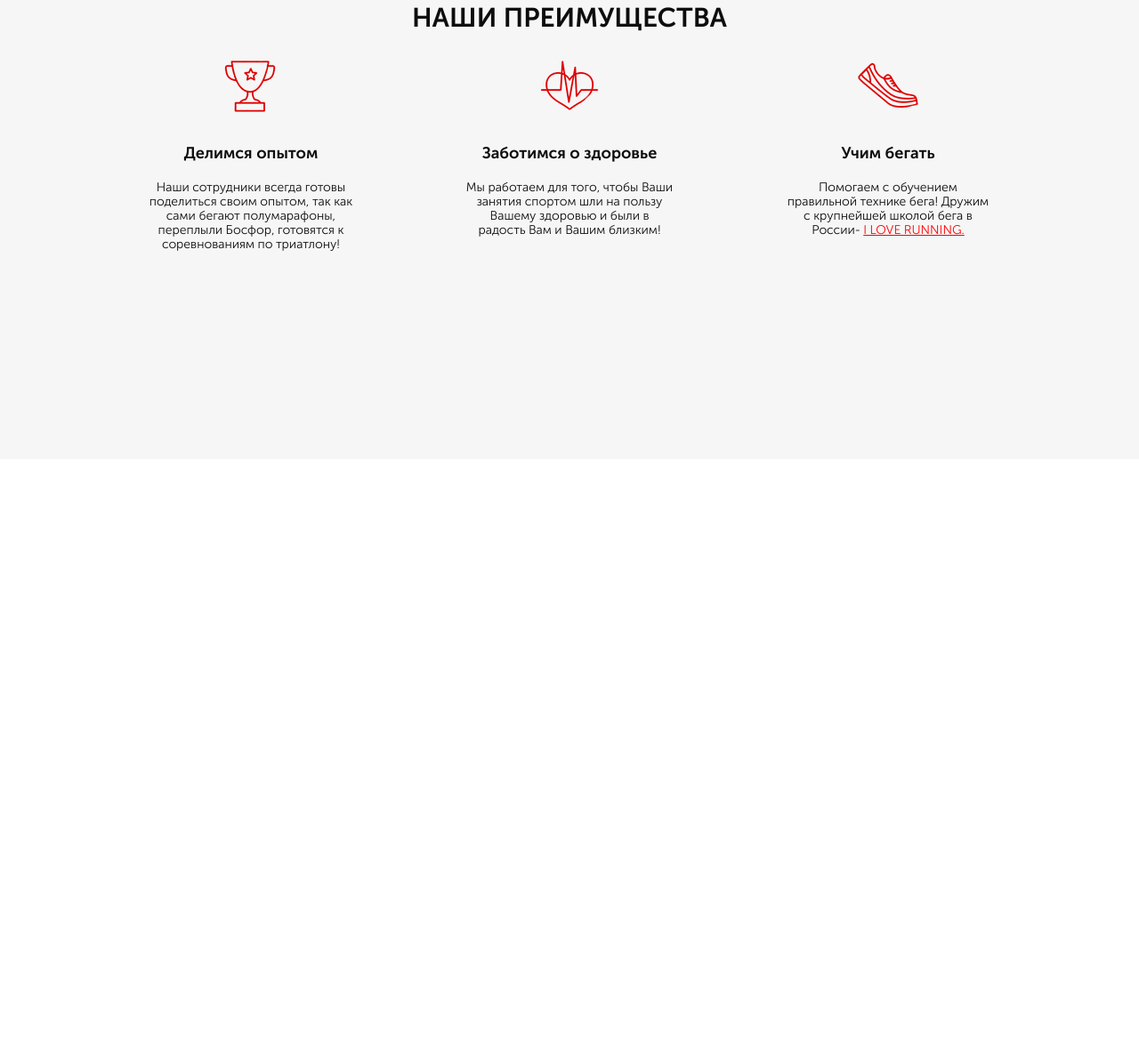
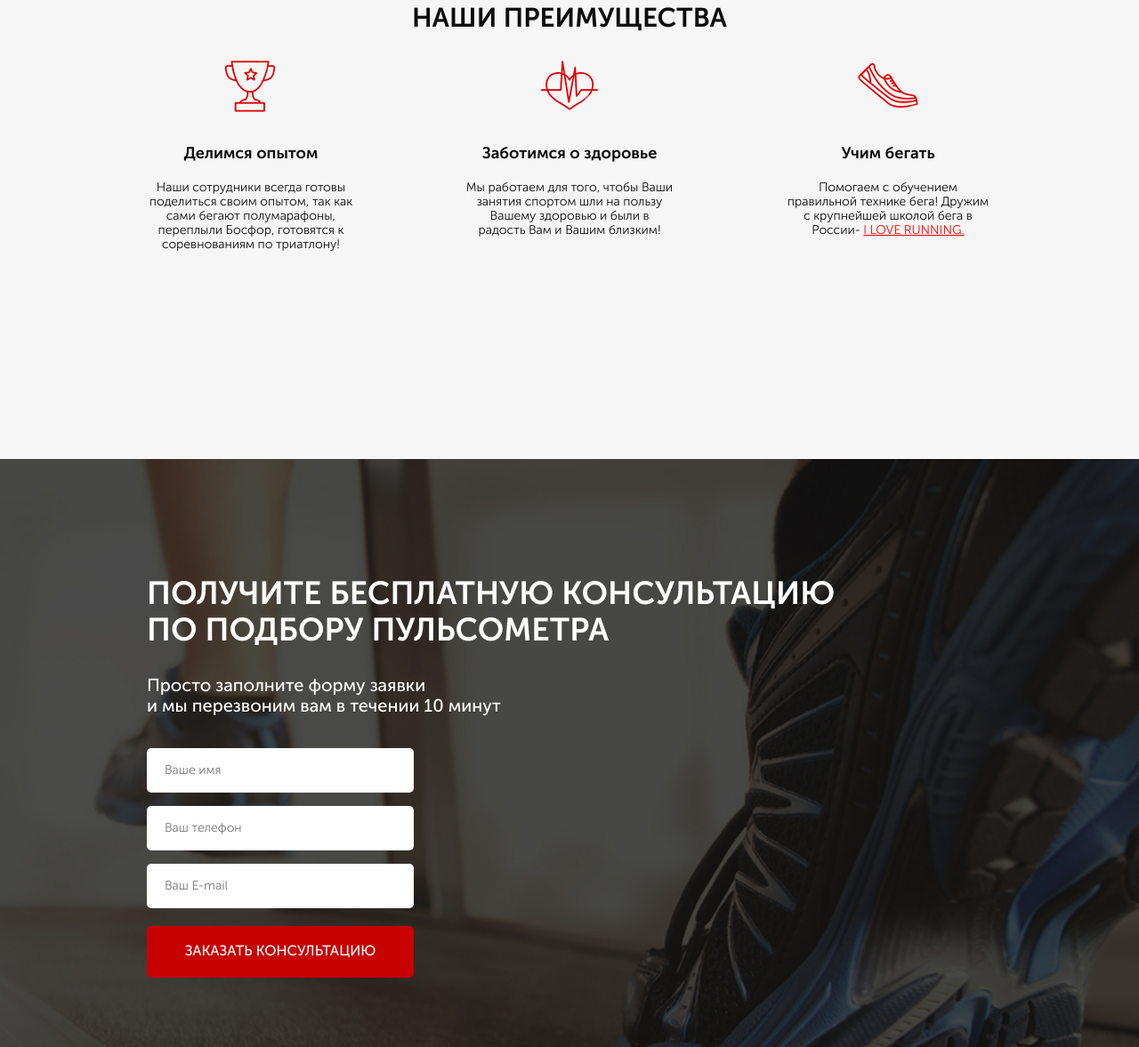
Before and after one commit to ArnMak/Run_smart, a website: page src/index.html in a window 1280 px wide. Shown: the part 859-2036 px from the top of the page at 89% size. Before the commit the page ends 1375 px from the top, so only its background shows below. Drawn offline with Linux system fonts and the light colour scheme.

Commit message:
third section

```diff
--- a/src/index.html
+++ b/src/index.html
@@ -79,5 +79,23 @@
             </div>
         </div>
     </div>
+    <div class="consultation">
+        <div class="container">
+            <h2 class="title title_left">
+                Получите бесплатную консультацию<br>
+                по подбору пульсометра
+            </h2>
+            <div class="consultation__descr">
+                Просто заполните форму заявки<br>
+                и мы перезвоним вам в течении 10 минут
+            </div>
+            <form class="feed-form" action="#">
+                <input name="name" required placeholder="Ваше имя" type="text">
+                <input name="phone" required placeholder="Ваш телефон" type="tel">
+                <input name="email" required placeholder="Ваш E-mail" type="email">
+                <button class="button button_submit">заказать консультацию</button>
+            </form>
+        </div>
+    </div>
 </body>
 </html>
--- a/src/sass/blocks/_buttons.scss
+++ b/src/sass/blocks/_buttons.scss
@@ -15,6 +15,11 @@
         font-weight: 500;
         font-size: 16px;
     }
+    &_submit{
+        width: 100%;
+        height: 58px;
+        font-size: 16px;
+    }
     &:hover{
         background:yellow;
         color:black;
--- /dev/null
+++ b/src/sass/blocks/_consultation.scss
@@ -0,0 +1,10 @@
+.consultation{
+    min-height: 680px;
+    padding: 100px 0 108px 0;
+    background:url(../img/bg/bg2.jpg)center center/cover no-repeat;
+    &__descr{
+        font-weight: 500;
+        font-size: 20px;
+        color: #FFFFFF;
+    }
+}
--- /dev/null
+++ b/src/sass/blocks/_forms.scss
@@ -0,0 +1,20 @@
+.feed-form{
+    margin-top: 36px;
+    display: flex;
+    flex-direction: column;
+    width: 300px;
+    input{
+        height: 50px;
+        border-radius: 5px;
+        border:none;
+        color:#ffffff;
+        margin-bottom: 15px;
+        padding: 0 20px;
+        font-weight: 300;
+        font-size: 14px;
+        color: #4B4B4B;
+        &:nth-child(3){
+            margin-bottom: 20px;
+        }
+    }
+}
--- a/src/sass/blocks/_promo.scss
+++ b/src/sass/blocks/_promo.scss
@@ -1,7 +1,7 @@
 .promo{
     min-height: 650px;
     padding: 21px 0 93px 0;
-    background: url("../../img/bg/bg.jpg") center center/cover no-repeat;
+    background: url("../img/bg/bg.jpg") center center/cover no-repeat;
     &__wrapper{
         display: flex;
         flex-direction: column;
--- a/src/sass/blocks/_titles.scss
+++ b/src/sass/blocks/_titles.scss
@@ -4,4 +4,9 @@
     text-transform: uppercase;
     text-align: center;
     color: #0D0D0D;
+    &_left{
+        font-size: 36px;
+        color: #FFFFFF;
+        text-align: left;
+    }
 }
--- a/src/sass/style.scss
+++ b/src/sass/style.scss
@@ -11,3 +11,5 @@
 @import 'blocks/buttons';
 @import 'blocks/advantages';
 @import 'blocks/titles';
+@import 'blocks/consultation';
+@import 'blocks/forms';
```
Also changed, not shown: src/css/style.min.css.
